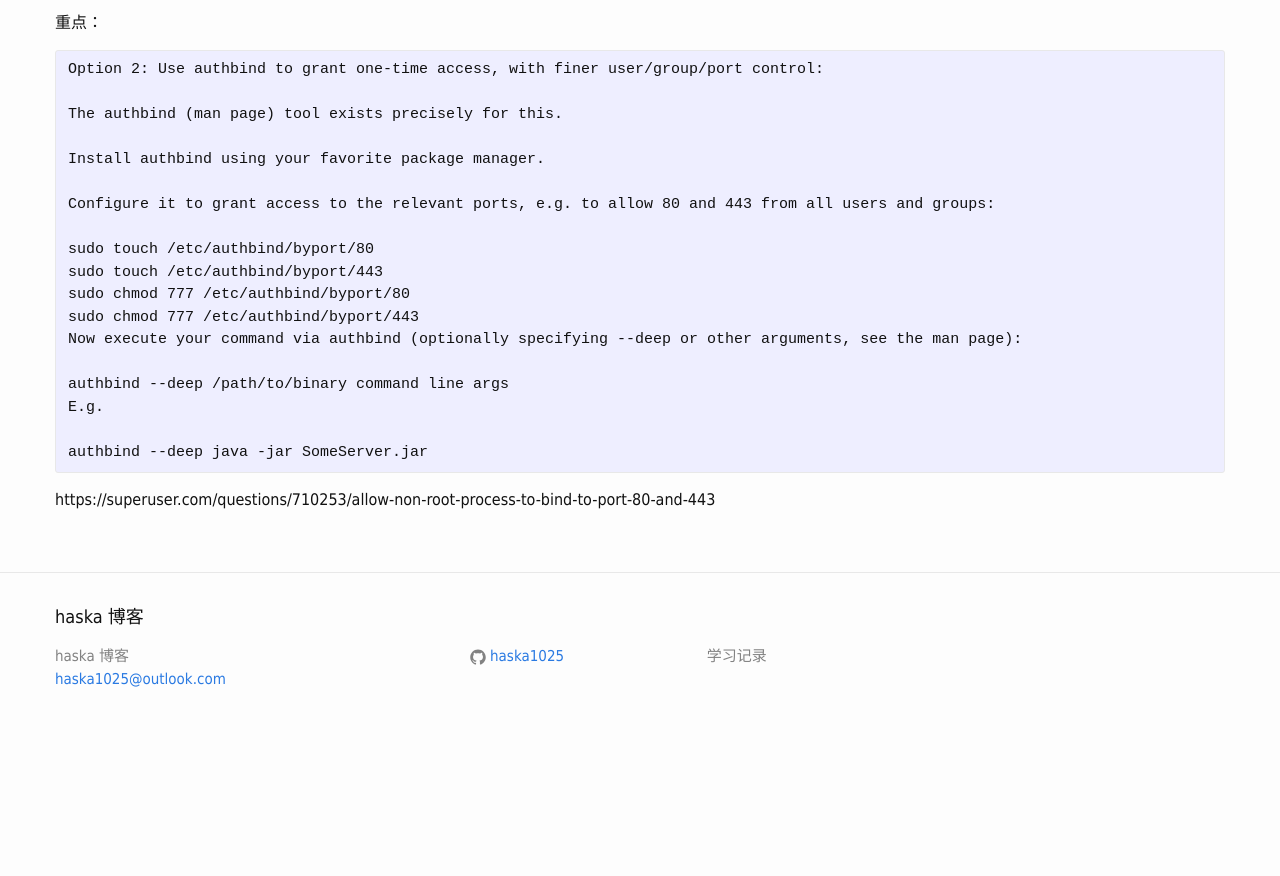
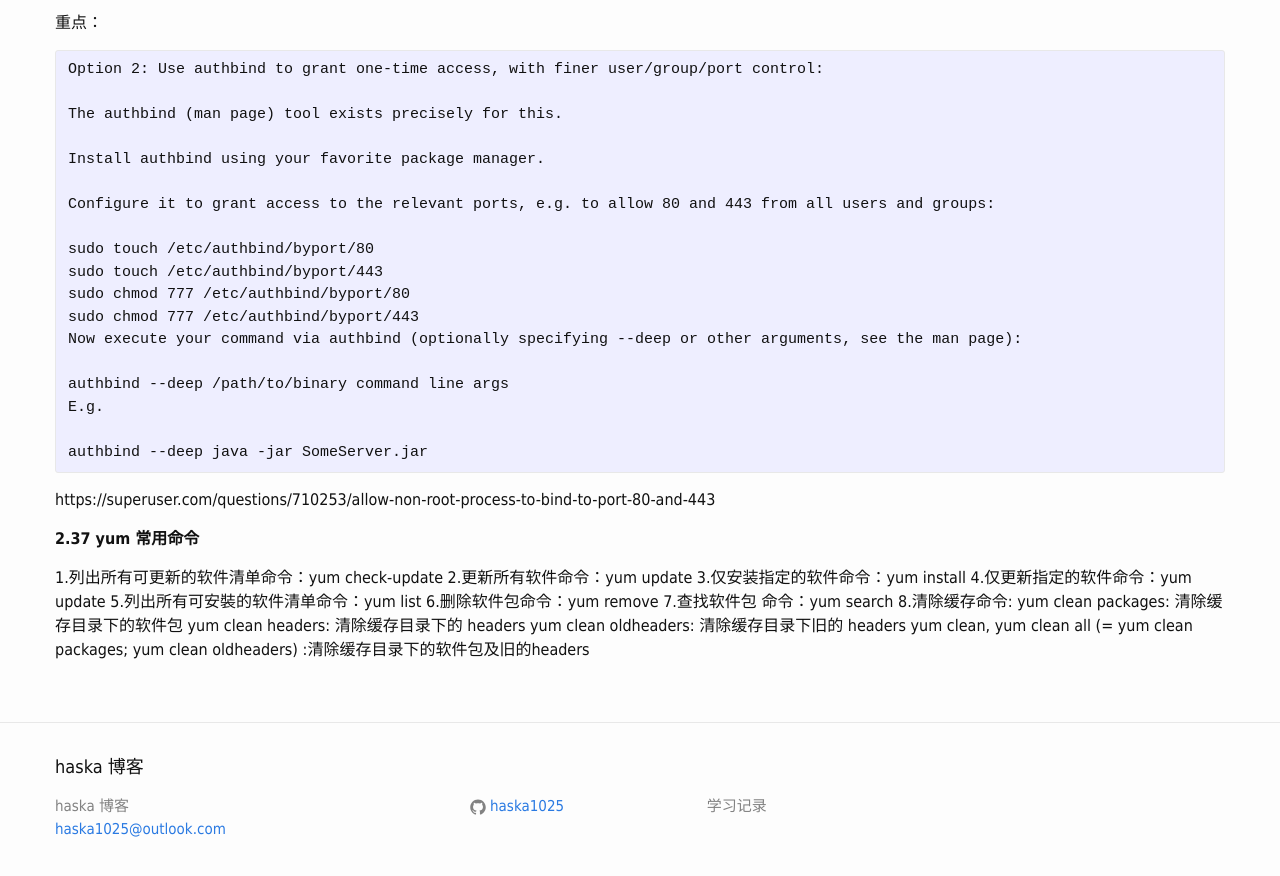
Before and after one commit to haska1025/haska1025.github.io, a Jekyll site: the page built from _posts/2015-02-10-linux常用命令使用集锦.markdown, in a window 1280 px wide and 900 px high, scrolled down 15171 px. Shown: the top 876 px of the window. Built offline with Jekyll 4.4.1, drawn with Linux system fonts in a browser that asks for light colours; before the commit the page ends 15921 px from its top, so only the background shows below that.

Commit message:
Update 2015-02-10-linux常用命令使用集锦.markdown

````diff
--- a/_posts/2015-02-10-linux常用命令使用集锦.markdown
+++ b/_posts/2015-02-10-linux常用命令使用集锦.markdown
@@ -722,3 +722,18 @@ E.g.
 authbind --deep java -jar SomeServer.jar
 ```
 https://superuser.com/questions/710253/allow-non-root-process-to-bind-to-port-80-and-443
+
+**2.37 yum 常用命令**
+
+1.列出所有可更新的软件清单命令：yum check-update
+2.更新所有软件命令：yum update
+3.仅安装指定的软件命令：yum install <package_name>
+4.仅更新指定的软件命令：yum update <package_name>
+5.列出所有可安裝的软件清单命令：yum list
+6.删除软件包命令：yum remove <package_name>
+7.查找软件包 命令：yum search <keyword>
+8.清除缓存命令:
+yum clean packages: 清除缓存目录下的软件包
+yum clean headers: 清除缓存目录下的 headers
+yum clean oldheaders: 清除缓存目录下旧的 headers
+yum clean, yum clean all (= yum clean packages; yum clean oldheaders) :清除缓存目录下的软件包及旧的headers
````
